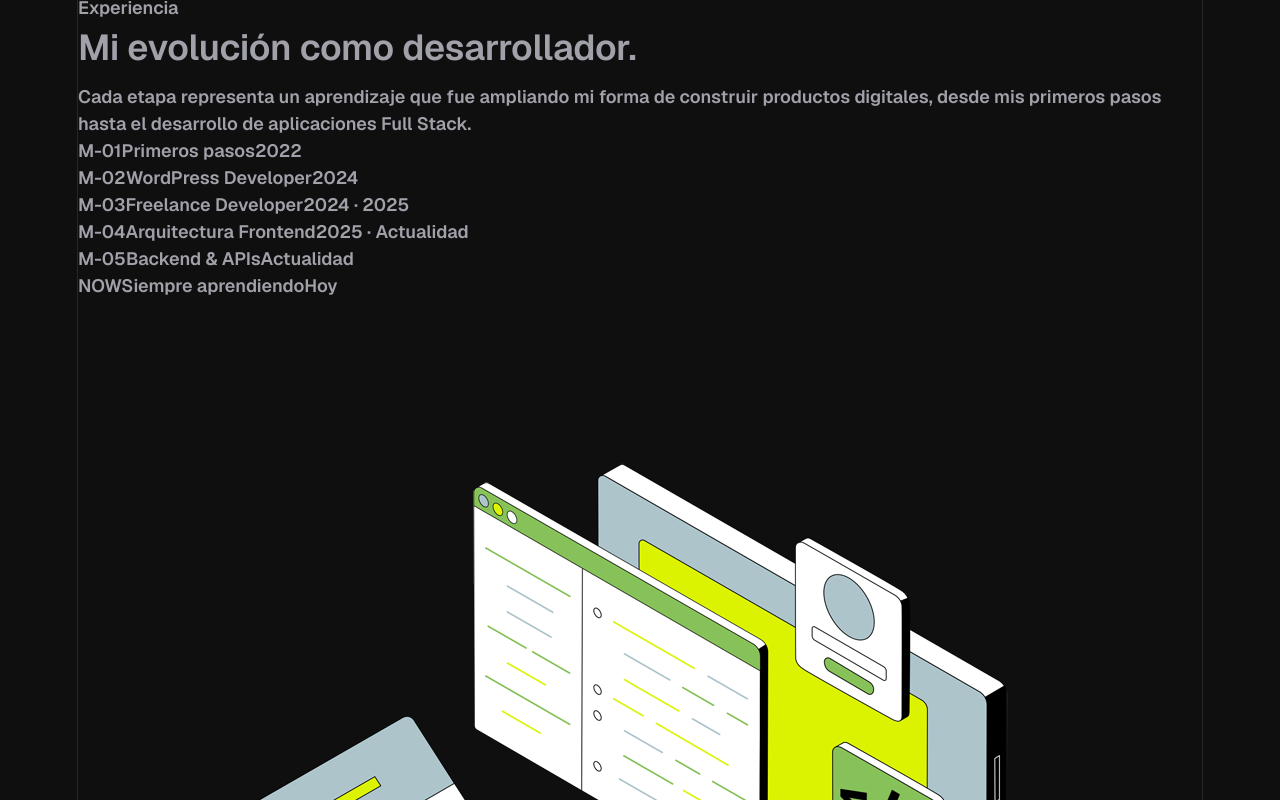
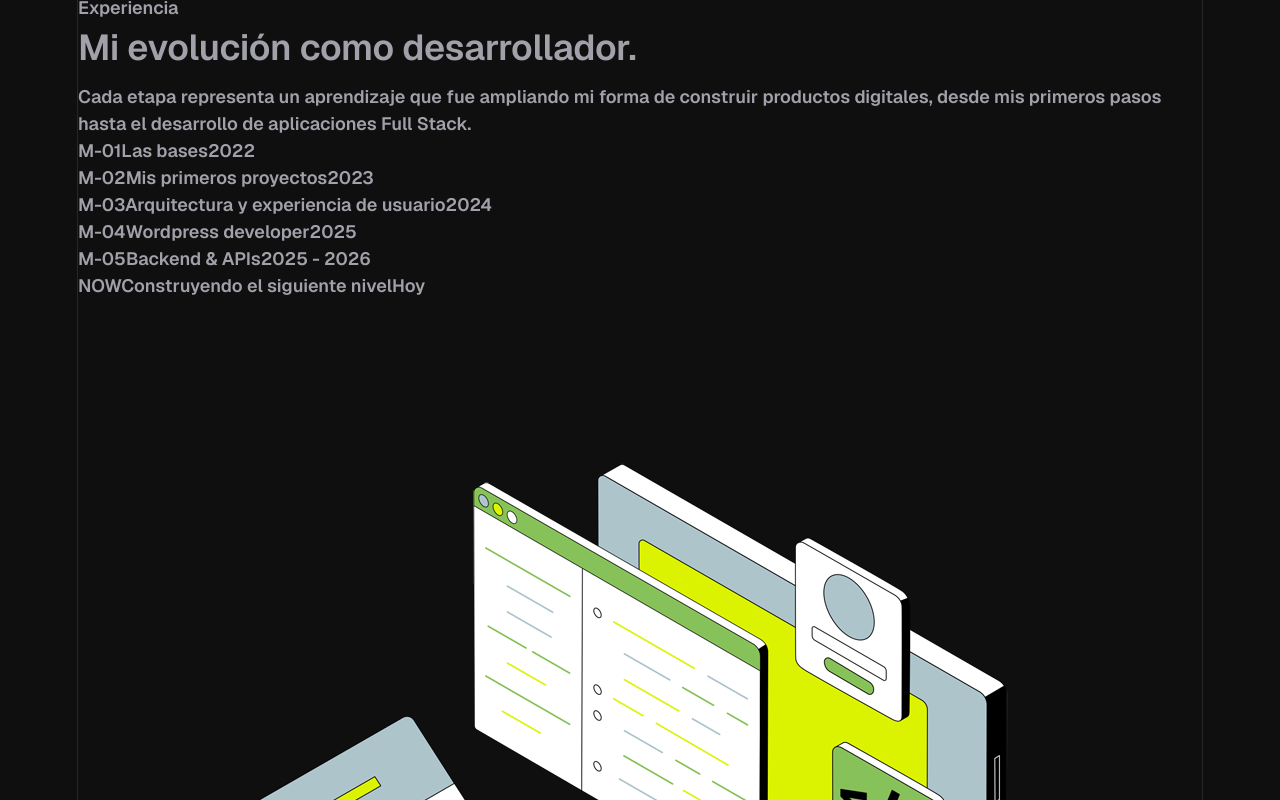
Before and after one commit to RodrigoPrograma/Portafolio-Rodrigo, a React (Vite) app in the folder Rodrigo-portfolio/: page / in a window 1280 px wide. Shown: the part 1240-2040 px from the top of the page. Built offline with nearby package versions, Linux system fonts and the light colour scheme.

Commit message:
feat(experience): added motion effects to experience section and cards

```diff
--- a/Rodrigo-portfolio/src/components/experience/ExperienceCard.tsx
+++ b/Rodrigo-portfolio/src/components/experience/ExperienceCard.tsx
@@ -1,4 +1,6 @@
+import { AnimatePresence, motion } from "motion/react";
 import type { Experience } from "@/types/experience";
+import { fade } from "@/motion";
 
 interface ExperienceCardProps {
     experience: Experience;
@@ -15,9 +17,12 @@ export default function ExperienceCard({
         overflow-hidden
         rounded-3xl
         border
-        border-[var(--border)]
-        bg-[var(--surface)]
+        border-(--border)
+        bg-(--surface)
         md:grid-cols-2
+        transition-opacity
+        duration-300
+        ease-in-out
       "
         >
             <div
@@ -28,15 +33,22 @@ export default function ExperienceCard({
           md:aspect-auto
         "
             >
-        <img
+                <AnimatePresence mode="wait">
+  <motion.img
+    key={experience.id}
     src={experience.image}
     alt={experience.title}
+    variants={fade}
+    initial="hidden"
+    animate="visible"
+    exit="exit"
     className="
       h-full
       w-full
       object-cover
     "
   />
+</AnimatePresence>
             </div>
 
             <div
--- a/Rodrigo-portfolio/src/components/experience/ExperienceRoadmap.tsx
+++ b/Rodrigo-portfolio/src/components/experience/ExperienceRoadmap.tsx
@@ -11,21 +11,61 @@ export default function ExperienceRoadmap({
     selectedId,
     onSelect,
 }: ExperienceRoadmapProps) {
+    const activeIndex = experiences.findIndex(
+  ({ id }) => id === selectedId
+);
+
+const progress =
+  (activeIndex / (experiences.length +1 )) * 100;
+
     return (
         <nav
             aria-label="Experiencia profesional"
             className="
+    relative
     w-full
     overflow-x-auto
     pb-4
     "
         >
+            <div
+                className="
+                z-index-0
+        absolute
+        left-6
+        right-6
+        top-6
+        h-0.5
+        bg-(--border)
+    "
+            />
+            <div
+                className="
+                z-index-1
+        absolute
+        left-6
+        right-6
+        top-6
+        h-0.5
+        bg-(--accent)
+    transition-all
+    duration-500
+    ease-out
+    "
+    style={{
+    width: `calc(${progress}% + 5rem)`,
+  }}
+            />
+
             <ol
                 className="
+        z-1
+        relative
       flex
       min-w-max
       items-start
       gap-8
+      justify-center
     "
             >
                 {experiences.map((experience) => {
@@ -38,6 +78,7 @@ export default function ExperienceRoadmap({
                 flex
                 flex-col
                 items-center
+                text-center
                 gap-3
                 "
                         >
@@ -56,25 +97,26 @@ export default function ExperienceRoadmap({
                             <span
                                 className={`
                                     flex
-                    h-12
-                    w-12
+                                    h-13
+                                    w-13
                                     items-center
                                     justify-center
                                     rounded-full
-                    border
+                                    border-2
                                     text-sm
+                                    z-10
+                                        bg-(--background)
                                             font-medium
                                             transition-colors
-                    ${
-                      isActive
+                                            ${isActive
                                                                     ? `
-                          border-[var(--accent)]
-                          text-[var(--accent)]
+                                                    border-(--accent)
+                                                    text-(--accent)
                                                 `
                                                                     : `
-                          border-[var(--border)]
-                          text-[var(--text-secondary)]
-                          group-hover:text-[var(--text-primary)]
+                                                    border-(--border)
+                                                    text-(--text-secondary)
+                                                    group-hover:text-(--text-primary)
                                                 `
                                                                 }
                                         `}
@@ -88,10 +130,9 @@ export default function ExperienceRoadmap({
                     text-center
                     text-sm
                     transition-colors
-                    ${
-                      isActive
-                        ? "text-[var(--text-primary)]"
-                        : "text-[var(--text-secondary)]"
+                    ${isActive
+                                            ? "text-(--text-text)"
+                                            : "text-(--text-secondary)"
                                         }
                     `}
                                 >
@@ -99,10 +140,15 @@ export default function ExperienceRoadmap({
                                 </span>
 
                                 <span
-                  className="
+                                    className={`
                     text-xs
-                    text-[var(--text-secondary)]
-                  "
+                    text-(--text-secondary)
+                    ${isActive
+                                            ? "text-(--text-accent)"
+                                            : "text-(--text-accent)"
+                                        }
+
+                    `}
                                 >
                                     {experience.period}
                                 </span>
--- a/Rodrigo-portfolio/src/data/experience.ts
+++ b/Rodrigo-portfolio/src/data/experience.ts
@@ -9,11 +9,11 @@ import type { Experience } from "@/types/experience";
 export const experiences: Experience[] = [
     {
         id: "M-01",
-    title: "Primeros pasos",
+        title: "Las bases",
         period: "2022",
         category: "Aprendizaje",
         description:
-      "Comencé aprendiendo los fundamentos del desarrollo web, comprendiendo cómo funcionan HTML, CSS y JavaScript para construir interfaces desde cero. Esta etapa despertó mi interés por crear experiencias para la web y marcó el inicio de mi camino como desarrollador.",
+            "Todo comenzó entendiendo cómo pensar como desarrollador. Aprendí lógica de programación, estructuras de control y los fundamentos de HTML, CSS y JavaScript. Esta etapa me permitió dejar de copiar código para empezar a comprender cómo construir soluciones desde cero.",
         image: InitialImage,
         technologies: [
             "HTML",
@@ -24,82 +24,82 @@ export const experiences: Experience[] = [
     },
     {
         id: "M-02",
-    title: "WordPress Developer",
-    period: "2024",
-    category: "Profesional",
-    description:
-      "Mi primera experiencia profesional. Trabajando diariamente con WordPress y Elementor desarrollé criterio técnico y estético, aprendiendo la importancia de una buena estructura, una correcta configuración y una experiencia de usuario consistente en proyectos reales.",
-    image: wordpressImg,
-    technologies: [
-      "WordPress",
-      "Elementor",
-      "HTML",
-      "CSS",
-      "JavaScript",
-      "Notion",
-    ],
-  },
-  {
-    id: "M-03",
-    title: "Freelance Developer",
-    period: "2024 · 2025",
+        title: "Mis primeros proyectos",
+        period: "2023",
         category: "Freelance",
-    description:
-      "Comencé a desarrollar proyectos para clientes reales, aplicando los conocimientos adquiridos durante mi experiencia profesional. Uno de los proyectos más representativos fue la landing page para Piedras y Mármoles, donde participé desde la planificación hasta la entrega final.",
+        description: "Después de dominar las bases, comencé a desarrollar proyectos personales para poner en práctica lo aprendido. Aplicaciones como mi To-Do List y mi primer portfolio marcaron el momento en el que pasé de estudiar programación a crear productos funcionales y enfrentar problemas reales de desarrollo.",
         image: FreelanceImage,
         technologies: [
             "React",
             "JavaScript",
             "CSS",
             "Responsive Design",
-      "UI Design",
+            "Github",
+        ],
+    },
+    {
+        id: "M-03",
+        title: "Arquitectura y experiencia de usuario",
+        period: "2024",
+        category: "Arquitectura",
+        description:
+            "A medida que los proyectos crecían, también cambió mi forma de desarrollar. Empecé a priorizar la arquitectura de componentes, la reutilización del código, la accesibilidad y el rendimiento, buscando construir aplicaciones mantenibles y preparadas para evolucionar.",
+        image: wordpressImg,
+        technologies: [
+            "React",
+            "Design Systems",
+            "Arquitectura de componentes",
+            "Accessibilidad",
+            "Rendimiento",
         ],
     },
     {
         id: "M-04",
-    title: "Arquitectura Frontend",
-    period: "2025 · Actualidad",
-    category: "Arquitectura",
+        title: "Wordpress developer",
+        period: "2025",
+        category: "Profesional",
         description:
-      "Mi enfoque evolucionó hacia el desarrollo de aplicaciones escalables. Comencé a priorizar la organización del código, la reutilización de componentes, la accesibilidad, el rendimiento y una arquitectura preparada para crecer.",
+            "Mi primer paso en la industria fue como desarrollador WordPress dentro de una agencia. Trabajé en la construcción y mantenimiento de sitios para distintos clientes, aprendiendo a desenvolverme en entornos profesionales, colaborar con equipos y entregar soluciones de calidad en proyectos reales.",
         image: architectureImg,
         technologies: [
-      "React",
-      "TypeScript",
-      "Component Architecture",
-      "Accessibility",
-      "Performance",
+            "WordPress",
+            "Elementor",
+            "UX/UI",
+            "Slack",
+            "Shopify",
+            "Notion",
         ],
     },
     {
         id: "M-05",
         title: "Backend & APIs",
-    period: "Actualidad",
+        period: "2025 - 2026",
         category: "Backend",
         description:
-      "Amplié mis conocimientos hacia el desarrollo Full Stack integrando APIs REST, autenticación y bases de datos para construir aplicaciones completas con una arquitectura consistente entre frontend y backend.",
+            "Con una base sólida en frontend, decidí ampliar mis conocimientos hacia el desarrollo backend. Comencé a trabajar con Node.js, Express, bases de datos y APIs REST, mientras incorporaba Java para fortalecer mi comprensión de la programación orientada a objetos y el desarrollo de aplicaciones completas.",
         image: backendImg,
         technologies: [
             "Node.js",
             "Express",
             "MongoDB",
-      "REST API",
+            "Java",
+            "Spring Boot",
             "JWT",
         ],
     },
     {
         id: "NOW",
-    title: "Siempre aprendiendo",
+        title: "Construyendo el siguiente nivel",
         period: "Hoy",
         category: "Fullstack",
         description:
-      "Actualmente continúo perfeccionando mis conocimientos en arquitectura de software, desarrollo Full Stack y experiencia de usuario, buscando construir aplicaciones modernas, mantenibles y preparadas para evolucionar junto con las necesidades de cada proyecto.",
+            "Hoy continúo perfeccionando mis habilidades con el objetivo de consolidarme como desarrollador Full Stack. Mi foco está puesto en construir productos escalables, profundizar en arquitectura de software y participar en proyectos donde pueda seguir creciendo tanto técnica como profesionalmente.",
         image: TodayImage,
         technologies: [
-      "React",
             "TypeScript",
             "Node.js",
-      "MongoDB",
+            "SQL",
+            "AWS",
             "Next.js",
         ],
         current: true,
--- /dev/null
+++ b/Rodrigo-portfolio/src/motion/fade.ts
@@ -0,0 +1,23 @@
+import type { Variants } from "motion/react";
+
+export const fade: Variants = {
+    hidden: {
+        opacity: 0,
+    },
+
+    visible: {
+        opacity: 1,
+        transition: {
+            duration: 0.3,
+            ease: "easeOut",
+        },
+    },
+
+    exit: {
+        opacity: 0,
+        transition: {
+            duration: 0.2,
+            ease: "easeIn",
+        },
+    },
+};
--- /dev/null
+++ b/Rodrigo-portfolio/src/motion/index.ts
@@ -0,0 +1,2 @@
+
+export * from "./fade";
```
Also changed, not shown: Rodrigo-portfolio/src/components/experience/ExperienceSection.tsx (+8 -8 lines), Rodrigo-portfolio/src/motion/scale.ts (added), Rodrigo-portfolio/src/motion/slide.ts (added). Lines whose indentation alone changed are shown as unchanged.
